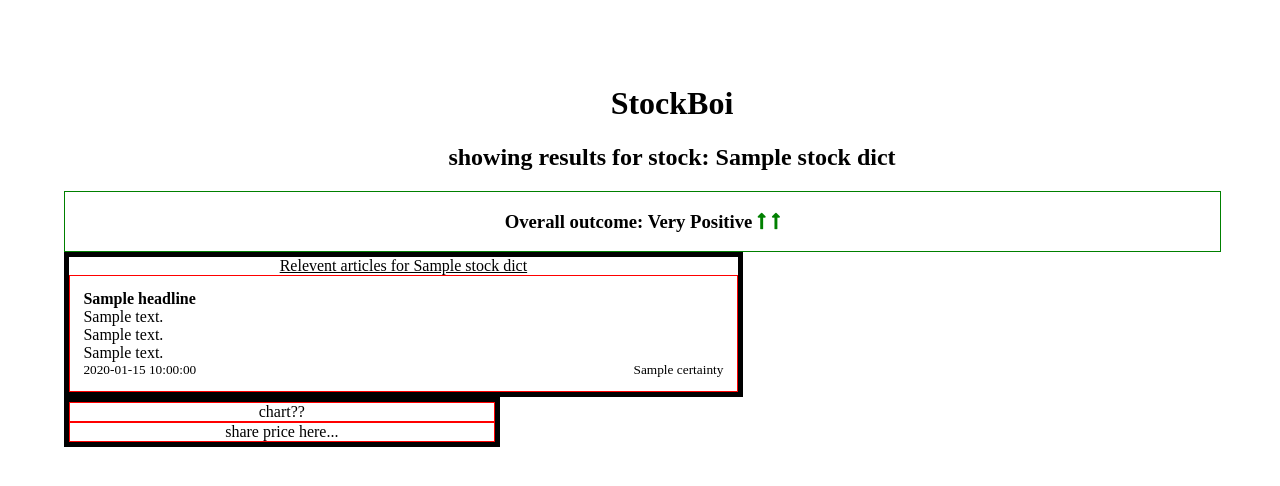
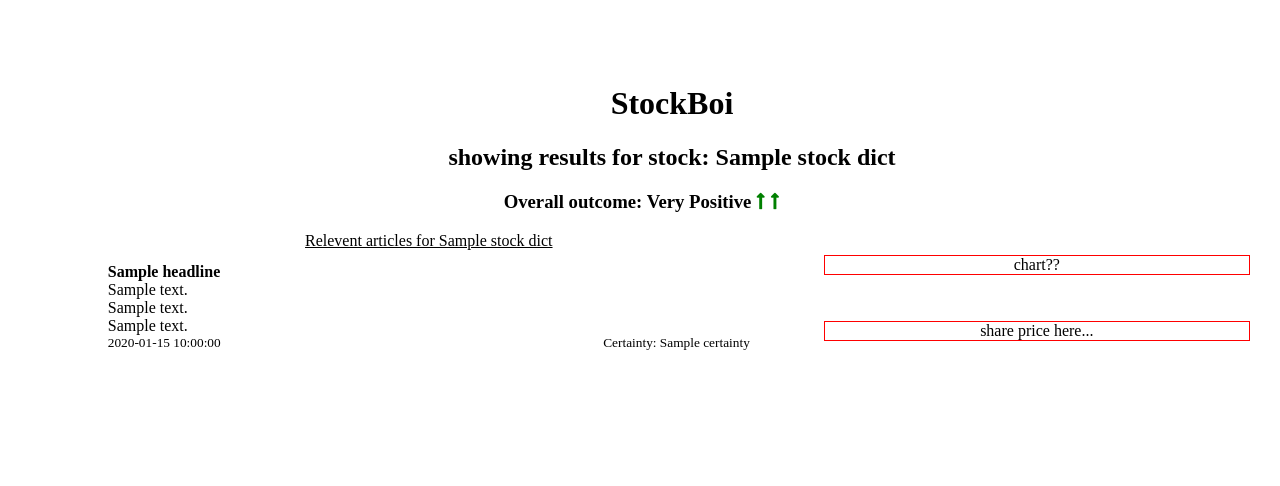
Before and after one commit to Beamister/StockBoi, a Flask app: template templates/results.html in a window 1280 px wide; the page is wider, and only the part inside the window is pictured. Shown: the top 486 px of that part. Run offline with Flask 2, Linux system fonts and the light colour scheme; the template is opened without the code that fills it: most values are stand-ins (such as "Sample title", 1, 10 or a date in 2020); some libraries are stand-ins or nearby versions.

Commit message:
html changes and dictionary structure change

```diff
--- a/main.py
+++ b/main.py
@@ -3,7 +3,6 @@ from flask import request
 from flask import render_template
 from scraper import scrape
 from analyser import analyse
-import ast
 
 app = Flask(__name__)
 
@@ -26,26 +25,27 @@ def render_result():
     if request.method=='GET':
         stock_dict = request.args
         scraped_data = scrape(stock_dict['stock_name'])
-        analysis_result = {'metadata':{'overall_score':0.8},
-                           '0':{'headline':'article headline 1',
-                                'text1':'this is the first text',
-                                'text2':'the second one',
-                                'text3':'and the third text',
-                                'date_time':'02_01_2018 17:50',
-                                'certainty':0.76},
-                           '1':{'headline':'article headline 2',
-                                'text1':'text uno',
-                                'text2':'dos',
-                                'text3':'tres',
-                                'date_time':'02_01_2019 16:45',
-                                'certainty':0.43},
-                           '2':{'headline':'article headline 3',
-                                'text1':'one',
-                                'text2':'two',
-                                'text3':'three',
-                                'date_time':'02_01_2019 16:45',
-                                'certainty':0.88}
+        analysis_result = {'metadata':{'overall_score':-0.8},
+                           'articles':{0:{'headline':'Article headline 1',
+                                            'text1':'this is the first text',
+                                            'text2':'the second one',
+                                            'text3':'and the third text',
+                                            'date_time':'02_01_2018 17:50',
+                                            'certainty':0.46},
+                                       1:{'headline':'Article headline 2',
+                                            'text1':'text uno',
+                                            'text2':'dos',
+                                            'text3':'tres',
+                                            'date_time':'02_01_2019 16:45',
+                                            'certainty':0.63},
+                                       2:{'headline':'Article headline 3',
+                                            'text1':'one',
+                                            'text2':'two',
+                                            'text3':'three',
+                                            'date_time':'02_01_2019 16:45',
+                                            'certainty':0.88}
+                                      }
                           }
-        return render_template('results.html',stock_dict=stock_dict,analysis_result=analysis_result)
+        return render_template('results.html',stock_dict=stock_dict,analysis_result=analysis_result, str=str)
     else:
         render_template('error.html')
--- a/static/style.css
+++ b/static/style.css
@@ -21,16 +21,13 @@ p {
 }
 
 .content {
-/*
     display: flex;
     justify-content: space-around;
     margin: auto;
-*/
 }
 
 .overall_result {
     width: 95%;
-    border: 1px solid green;
 }
 
 .left_column {
@@ -39,7 +36,6 @@ p {
     justify-content: space-around;
     align-content: space-around;
     width: 55%;
-    border: 5px solid black;
 }
 
 .right_column {
@@ -48,11 +44,9 @@ p {
     justify-content: space-around;
     align-content: space-around;
     width: 35%;
-    border: 5px solid black;
 }
 
 .article {
-    border: 1px solid red;
     text-align: left;
     padding: 2%;
 }
--- a/templates/results.html
+++ b/templates/results.html
@@ -54,14 +54,13 @@
             <div class="left_column">
 
                 <u>Relevent articles for {{ stock_dict['stock_name'] }}</u>
-
-                {% for key, value in analysis_result.iteritems() %}
+                {% for key, value in analysis_result.articles.iteritems() %}
                     <div class="article">
                         <p><strong>{{ value['headline'] }}</strong></p>
                         <p>{{ value['text1'] }}</p>
                         <p>{{ value['text2'] }}</p>
                         <p>{{ value['text3'] }}</p>
-                    <p><small style="float: left">{{ value['date_time'] }}</small><small style="float: right">{{ value['certainty'] }}</small></p>
+                        <p><small style="float: left">{{ value['date_time'] }}</small><small style="float: right">Certainty: {{ value['certainty'] }}</small></p>
                     </div>
                 {% endfor %}
 
```
Lines whose indentation alone changed are shown as unchanged.
